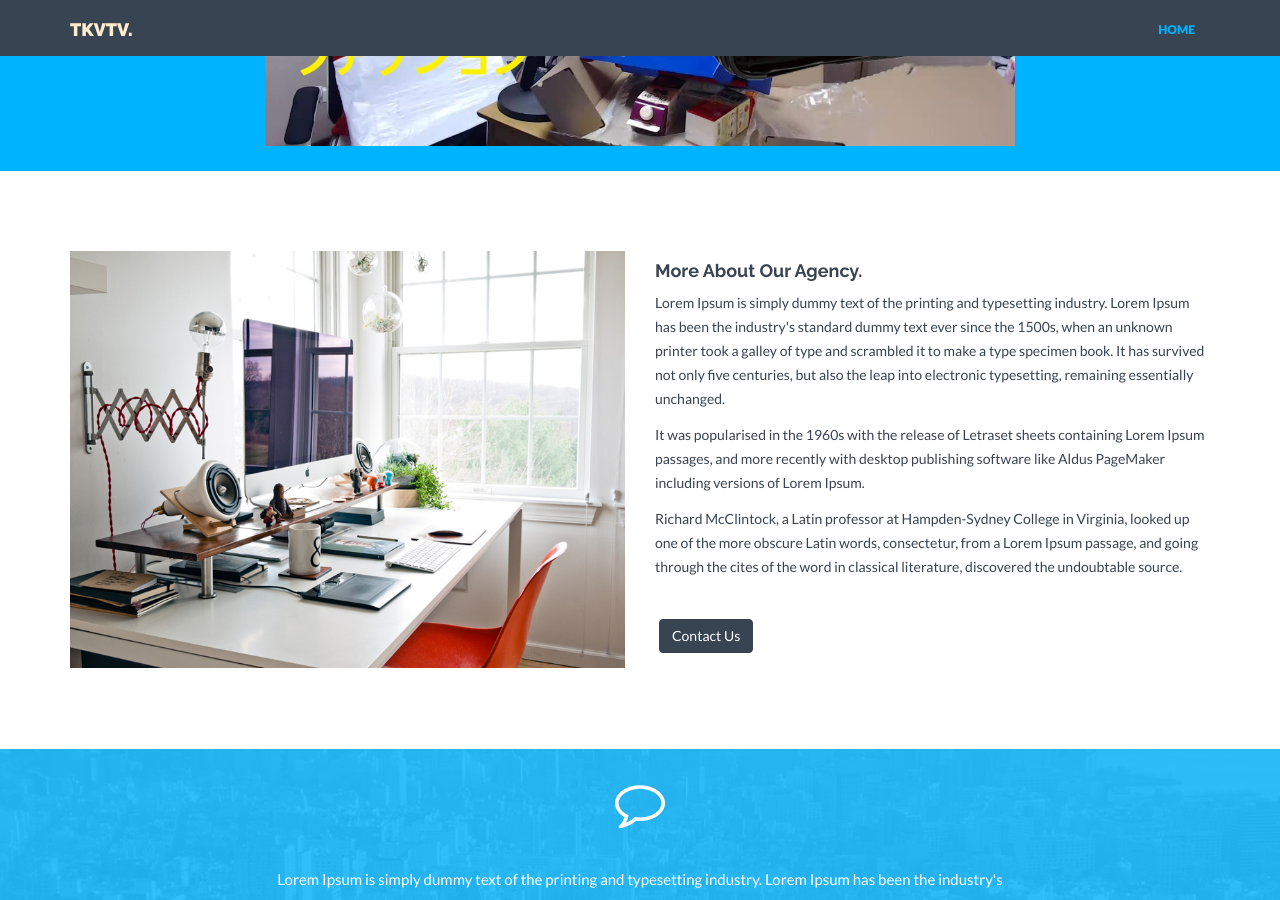
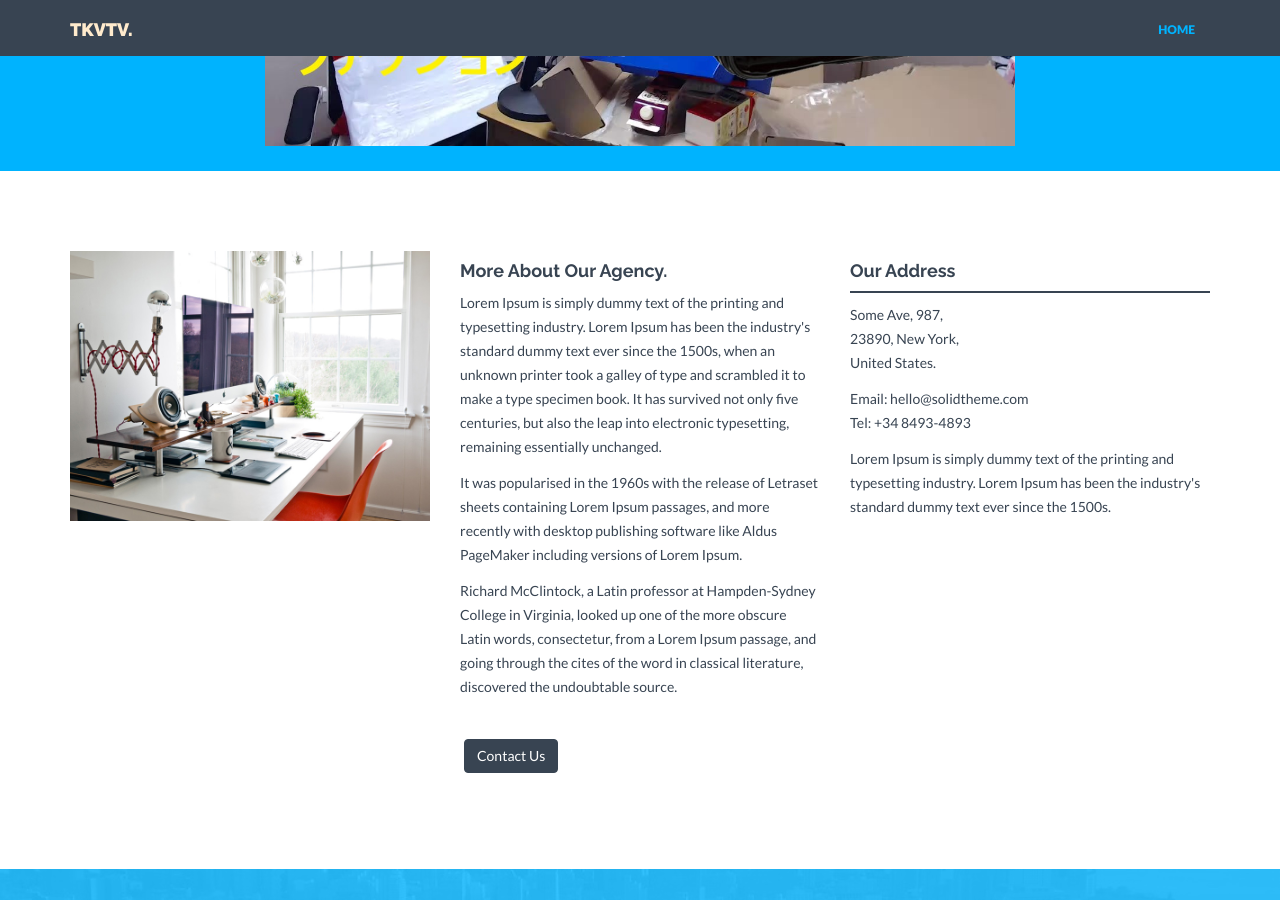
Before and after one commit to takagotch/o2361, a Jekyll site: the page built from index.html, in a window 1280 px wide and 900 px high, scrolled down 451 px. Built offline with Jekyll 4.4.1, drawn with Linux system fonts in a browser that asks for light colours; nearby versions of some CDN libraries.

Commit message:
Update index.html

```diff
--- a/index.html
+++ b/index.html
@@ -6,15 +6,31 @@ permalink: /
 
 <div class="container mtb">
     <div class="row">
-        <div class="col-lg-6">
+        <div class="col-lg-4">
             <img class="img-responsive" src="{{ "/assets/img/about.jpg" | prepend: site.baseurl }}" alt="">
         </div>
-        <div class="col-lg-6">
+        <div class="col-lg-4">
             <h4>More About Our Agency.</h4>
             <p>Lorem Ipsum is simply dummy text of the printing and typesetting industry. Lorem Ipsum has been the industry's standard dummy text ever since the 1500s, when an unknown printer took a galley of type and scrambled it to make a type specimen book. It has survived not only five centuries, but also the leap into electronic typesetting, remaining essentially unchanged. </p>
             <p>It was popularised in the 1960s with the release of Letraset sheets containing Lorem Ipsum passages, and more recently with desktop publishing software like Aldus PageMaker including versions of Lorem Ipsum.</p>
             <p>Richard McClintock, a Latin professor at Hampden-Sydney College in Virginia, looked up one of the more obscure Latin words, consectetur, from a Lorem Ipsum passage, and going through the cites of the word in classical literature, discovered the undoubtable source.</p>
             <p><br/><a href="{{ "/contact/" | prepend: site.baseurl }}" class="btn btn-theme">Contact Us</a></p>
         </div>
+
+        <div class="col-lg-4">
+            <h4>Our Address</h4>
+            <div class="hline"></div>
+                <p>
+                    {% for line in site.address.first.lines %}
+                        {{ line }} <br>
+                    {% endfor %}
+                </p>
+                <p>
+                    Email: {{ site.email }}<br/>
+                    Tel: {{ site.tel }}
+                </p>
+                <p>Lorem Ipsum is simply dummy text of the printing and typesetting industry. Lorem Ipsum has been the industry's standard dummy text ever since the 1500s.</p>
+        </div>
+
     </div><!--/row -->
 </div><!--/container -->
```
